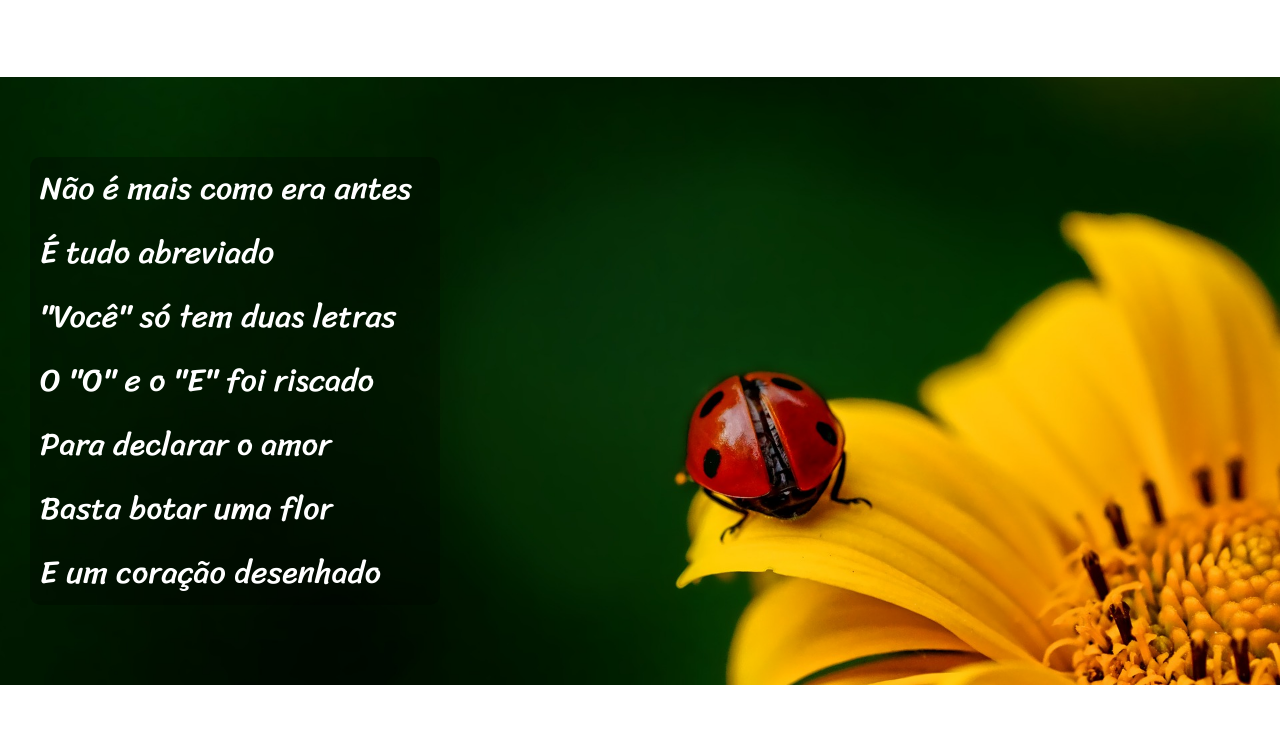
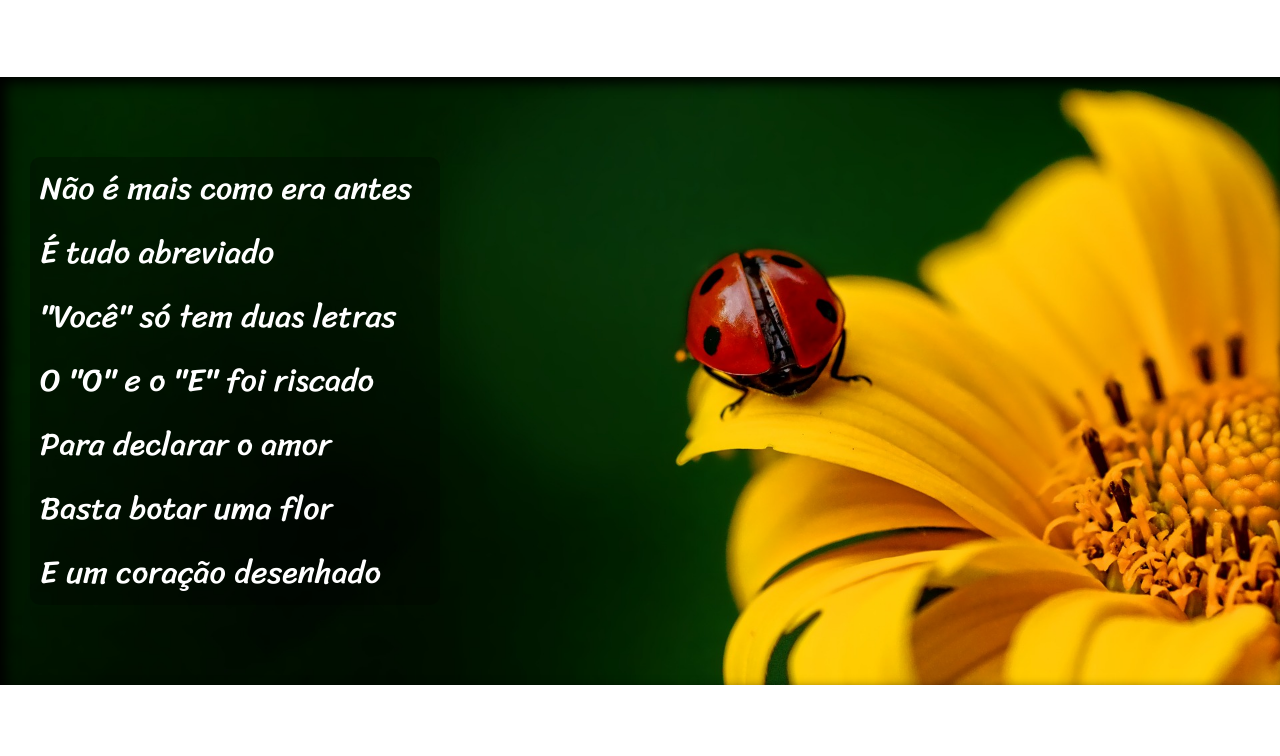
Before and after one commit to JoaoAntonioOB/projeto-cordel, a plain HTML site: page index.html in a window 1280 px wide. Shown: the part 704-1460 px from the top of the page. Drawn offline with Linux system fonts and the light colour scheme.

Commit message:
Modificação imagens

```diff
--- a/style.css
+++ b/style.css
@@ -65,12 +65,12 @@ section.normal {
 
 section.imagem {
     color: white;
-
+    box-shadow: inset 6px 6px 13px 0px black;
 }
 
 #imagem1{
     background-image: url('imagens/background001.jpg');
-    background-position: left top;
+    background-position: right center;
     background-size: cover;
     background-attachment: fixed;
 }
```
